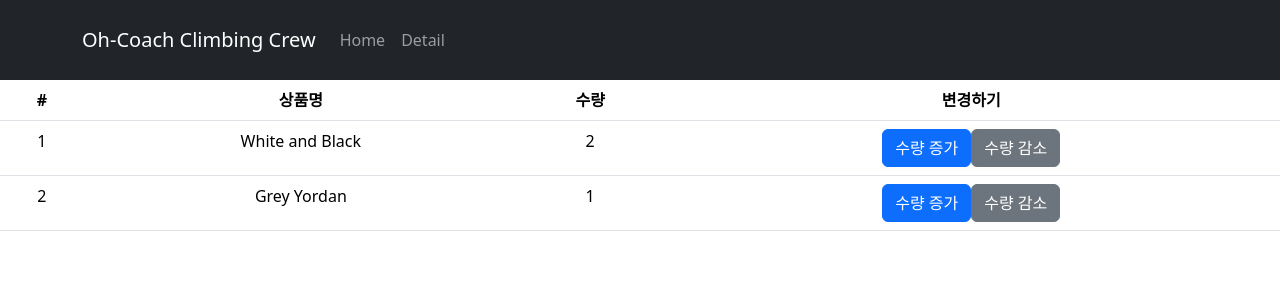
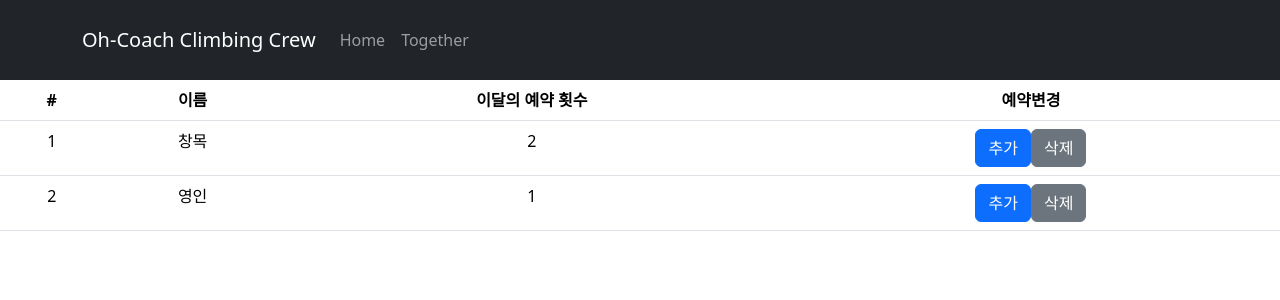
Before and after one commit to Ricardokim94/ClimbingCrew_React, a React (Create React App) app: page /together in a window 1280 px wide. Shown: the top 300 px of the page. Built offline with nearby package versions, Linux system fonts and the light colour scheme.

Commit message:
내 데이터에 맞게 변경

```diff
--- a/src/App.js
+++ b/src/App.js
@@ -21,7 +21,7 @@ function App() {
           <Navbar.Brand href="/">Oh-Coach Climbing Crew</Navbar.Brand>
           <Nav className="me-auto">
             <Nav.Link onClick={() => navigate('/')}>Home</Nav.Link>
-            <Nav.Link onClick={() => navigate('/detail/0')}>Detail</Nav.Link>
+            <Nav.Link onClick={() => navigate('/detail/0')}>Together</Nav.Link>
           </Nav>
         </Container>
       </Navbar>
--- a/src/Pages/Together.js
+++ b/src/Pages/Together.js
@@ -2,9 +2,9 @@ import { Table } from "react-bootstrap";
 import { useSelector } from "react-redux";
 
 function Together() {
-    // Redux store에서 shoes 데이터를 가져옵니다
-    let shoes = useSelector((state) => state.shoes);
-    console.log(shoes);
+    // Redux store에서 mem 데이터를 가져옵니다
+    let mem = useSelector((state) => state.mem);
+    console.log(mem);
 
     return (
         <div>
@@ -12,20 +12,20 @@ function Together() {
                 <thead>
                     <tr>
                         <th>#</th>
-                        <th>상품명</th>
-                        <th>수량</th>
-                        <th>변경하기</th>
+                        <th>이름</th>
+                        <th>이달의 예약 횟수</th>
+                        <th>예약변경</th>
                     </tr>
                 </thead>
                 <tbody>
-                    {shoes.map((shoe, index) => (
-                        <tr key={shoe.id}>
+                    {mem.map((mem, index) => (
+                        <tr key={mem.id}>
                             <td>{index + 1}</td>
-                            <td>{shoe.name}</td>
-                            <td>{shoe.count}</td>
+                            <td>{mem.name}</td>
+                            <td>{mem.count}</td>
                             <td>
-                                <button className="btn btn-primary">수량 증가</button>
-                                <button className="btn btn-secondary">수량 감소</button>
+                                <button className="btn btn-primary">추가</button>
+                                <button className="btn btn-secondary">삭제</button>
                             </td>
                         </tr>
                     ))}
--- a/src/store.js
+++ b/src/store.js
@@ -5,19 +5,19 @@ let user = createSlice({     //#useState()역할임.
     initialState: 'kim'    //실제 값
 })
 
-let shoes = createSlice({
-    name: 'shoes',
+let mem = createSlice({
+    name: 'mem',
     initialState:
         [
-            { id: 0, name: 'White and Black', count: 2 },
-            { id: 2, name: 'Grey Yordan', count: 1 }
+            { id: 0, name: '창목', count: 2 },
+            { id: 2, name: '영인', count: 1 }
         ]
 })
 
 
-export default configureStore({ //#등록하는 것이라 생각하면 편함.
+export default configureStore({ //#등록하는 것이라 생각하면 편함.ㄴ
     reducer: {
         user: user.reducer,
-        shoes : shoes.reducer
+        mem : mem.reducer
     }
 })
```
